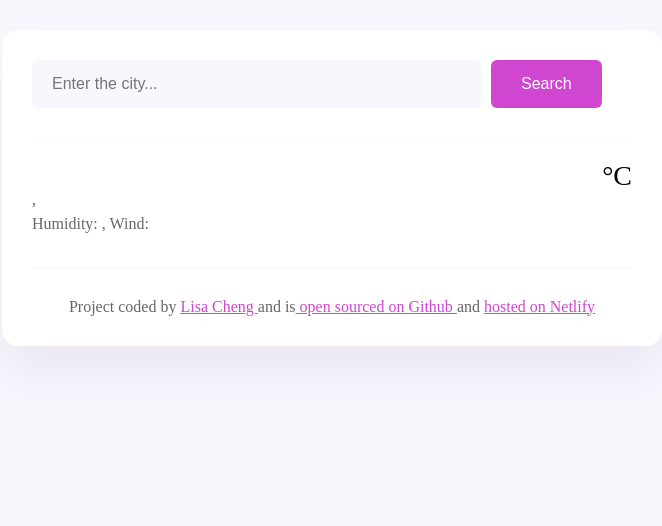
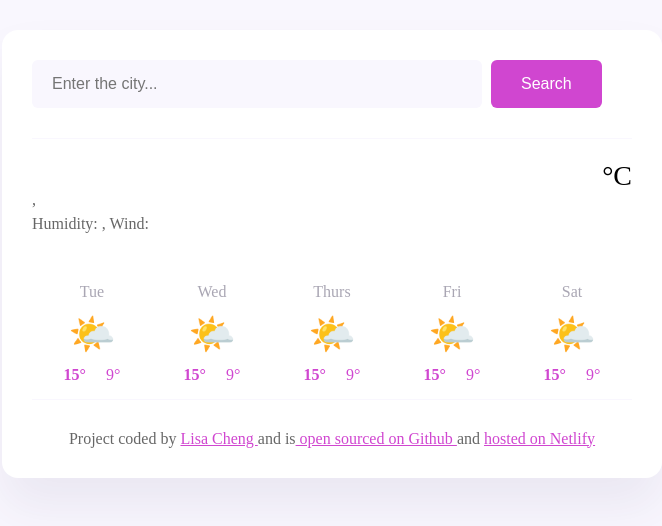
Before and after one commit to Fleurdelys24/My-Vanilla-Weather-App-SheCodes-Project, a plain HTML site: page index.html in a window 1280 px wide. Shown: the whole page, without its empty margins (308-970 px from the left). Drawn offline with nearby package versions, Linux system fonts and the light colour scheme; no server answers; a web font is replaced by a local one.

Commit message:
Inject the forecast HTML from Javascript

```diff
--- a/index.html
+++ b/index.html
@@ -31,9 +31,12 @@
         <div class="weather-app-temperature-container">
          <div id="icon"></div>
          <div class="weather-app-temperature-value"id="temperature"></div>
-        <div class="weather-app-temperature-unit">°C</div>
-   </main>
+         <div class="weather-app-temperature-unit">°C</div>
+  </div>
+  </div>
+  <div class= "weather-forecast" id="forecast">
 
+  </main>
     <footer>
       Project coded by
       <a href="https://github.com/Fleurdelys24" target="_blank">Lisa Cheng </a>
--- a/src/index.js
+++ b/src/index.js
@@ -52,8 +52,30 @@ function handleSearchSubmit(event) {
 
   searchCity(searchInput.value);
 }
+function displayForecast() {
+  let days = ["Tue", "Wed", "Thurs", "Fri", "Sat"];
+  let forecastHtml = "";
+
+  days.forEach(function (day) {
+    forecastHtml =
+      forecastHtml +
+      `
+    <div class="weather-forecast-day">
+    <div class="weather-forecast-date">${day}</div>
+    <div class="weather-forecast-icon">🌤️</div>
+    <div class="weather-forecast-temperatures">
+      <div class="weather-forecast-temperature"><strong>15°</strong>
+  </div>
+  <div class="weather-forecast-temperature">9°</div>
+  </div>
+  </div>`;
+  });
+  let forecastElement = document.querySelector("#forecast");
+  forecastElement.innerHTML = forecastHtml;
+}
 
 let searchFormElement = document.querySelector("#search-form");
 searchFormElement.addEventListener("submit", handleSearchSubmit);
 
 searchCity("Paris");
+displayForecast();
--- a/src/style.css
+++ b/src/style.css
@@ -72,6 +72,32 @@ main {
   margin-top: 6px;
   font-size: 28px;
 }
+.weather-forecast-date {
+  text-align: center;
+  color: rgba(39, 33, 66, 0.4);
+  font-size: 16px;
+  line-height: 20px;
+  margin-bottom: 10px;
+}
+.weather-forecast-temperatures {
+  text-align: center;
+  color: rgb(208, 70, 208);
+  display: flex;
+  justify-content: center;
+  margin-top: 10px;
+}
+.weather-forecast-icon {
+  font-size: 38px;
+  text-align: center;
+}
+.weather-forecast-temperature {
+  padding: 0 10px;
+}
+.weather-forecast {
+  display: flex;
+  justify-content: space-around;
+  margin-top: 30px;
+}
 footer {
   border-top: 1px solid #f9f7fe;
   padding: 30px 0 0 0;
```
